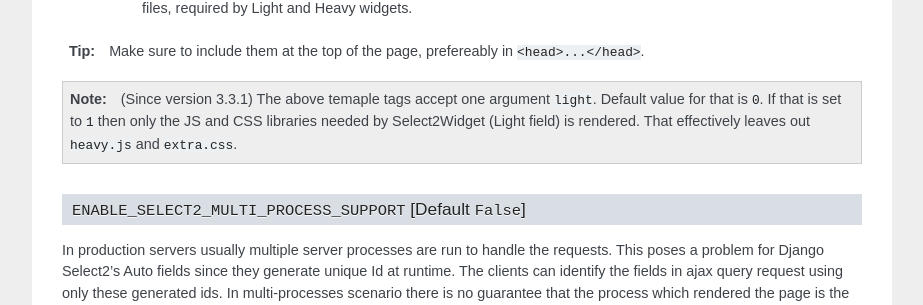
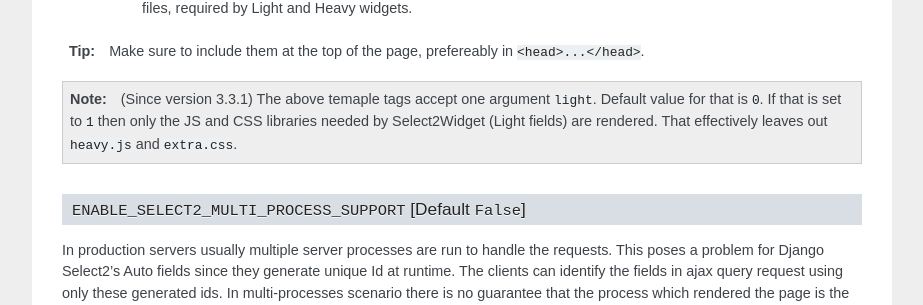
Before and after one commit to commitking00/Vacasa, a Sphinx documentation site: the page built from docs/get_started.rst, in a window 1280 px wide. Shown: the part 1053-1358 px from the top of the page, without its empty margins (198-1121 px from the left). Built offline with Sphinx 7.4.7, drawn with Linux system fonts in a browser that asks for light colours.

Commit message:
doc typo fix

```diff
--- a/docs/get_started.rst
+++ b/docs/get_started.rst
@@ -42,7 +42,7 @@
 .. tip:: Make sure to include them at the top of the page, prefereably in ``<head>...</head>``.
 
 .. note:: (Since version 3.3.1) The above temaple tags accept one argument ``light``. Default value for that is ``0``.
-	If that is set to ``1`` then only the JS and CSS libraries needed by Select2Widget (Light field) is rendered.
+	If that is set to ``1`` then only the JS and CSS libraries needed by Select2Widget (Light fields) are rendered.
 	That effectively leaves out ``heavy.js`` and ``extra.css``.
 
 
```
